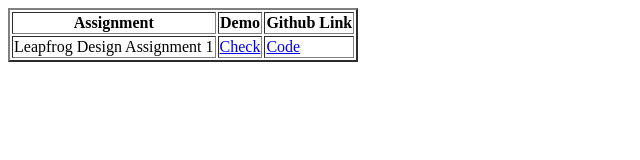
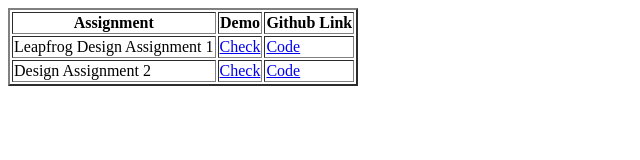
Before and after one commit to Prasannaadhikari/Leapfrog, a plain HTML site: page index.html in a window 1280 px wide. Shown: the whole page, without its empty margins (0-640 px from the left). Drawn offline with Linux system fonts and the light colour scheme.

Commit message:
link update

```diff
--- a/index.html
+++ b/index.html
@@ -21,6 +21,14 @@
          <a href="https://github.com/Prasannaadhikari/Leapfrog/tree/master/Assignment1">Code</a>
         </td>
       </tr>
+
+      <tr>
+        <td>Design Assignment 2</td>
+        <td><a href="./Assignment 2/index.html">Check</a></td>
+        <td>
+         <a href="https://github.com/Prasannaadhikari/Leapfrog/tree/master/Assignment%202">Code</a>
+        </td>
+      </tr>
     </table>
   </body>
 </html>
```
